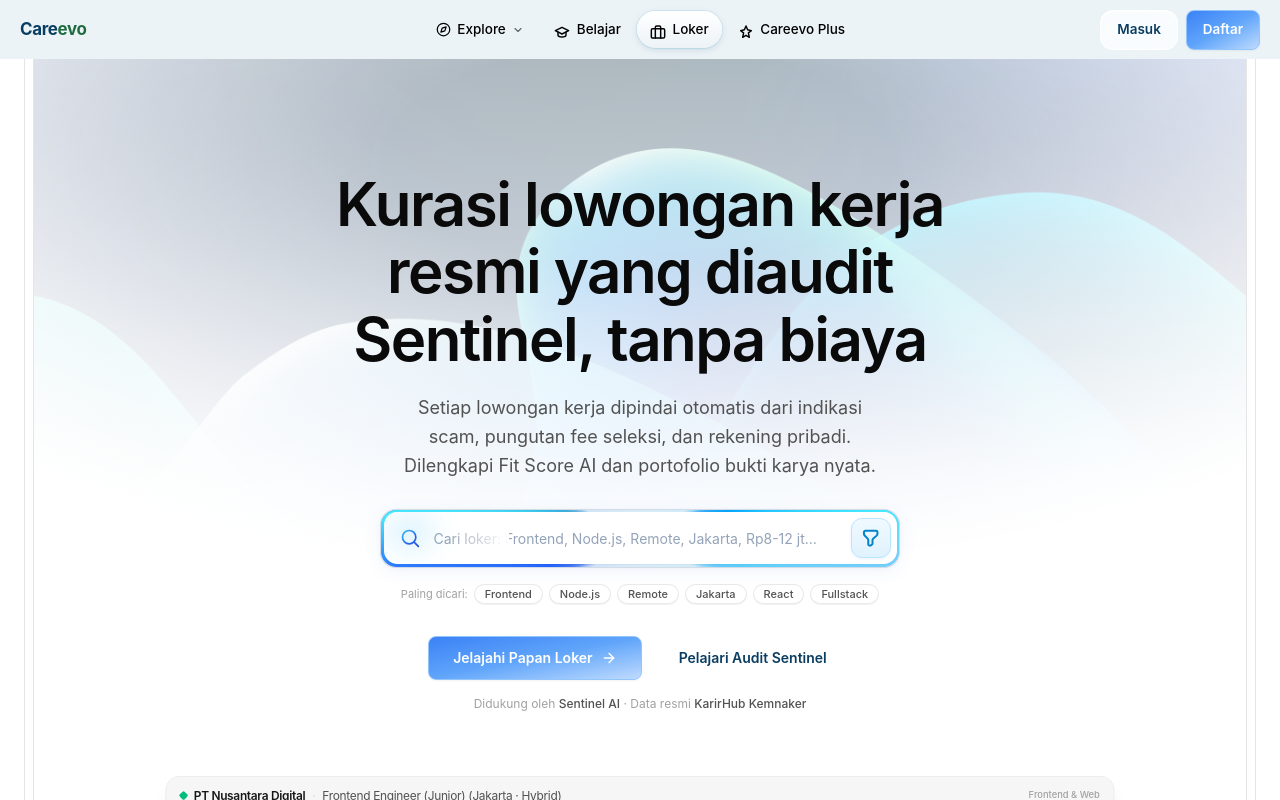
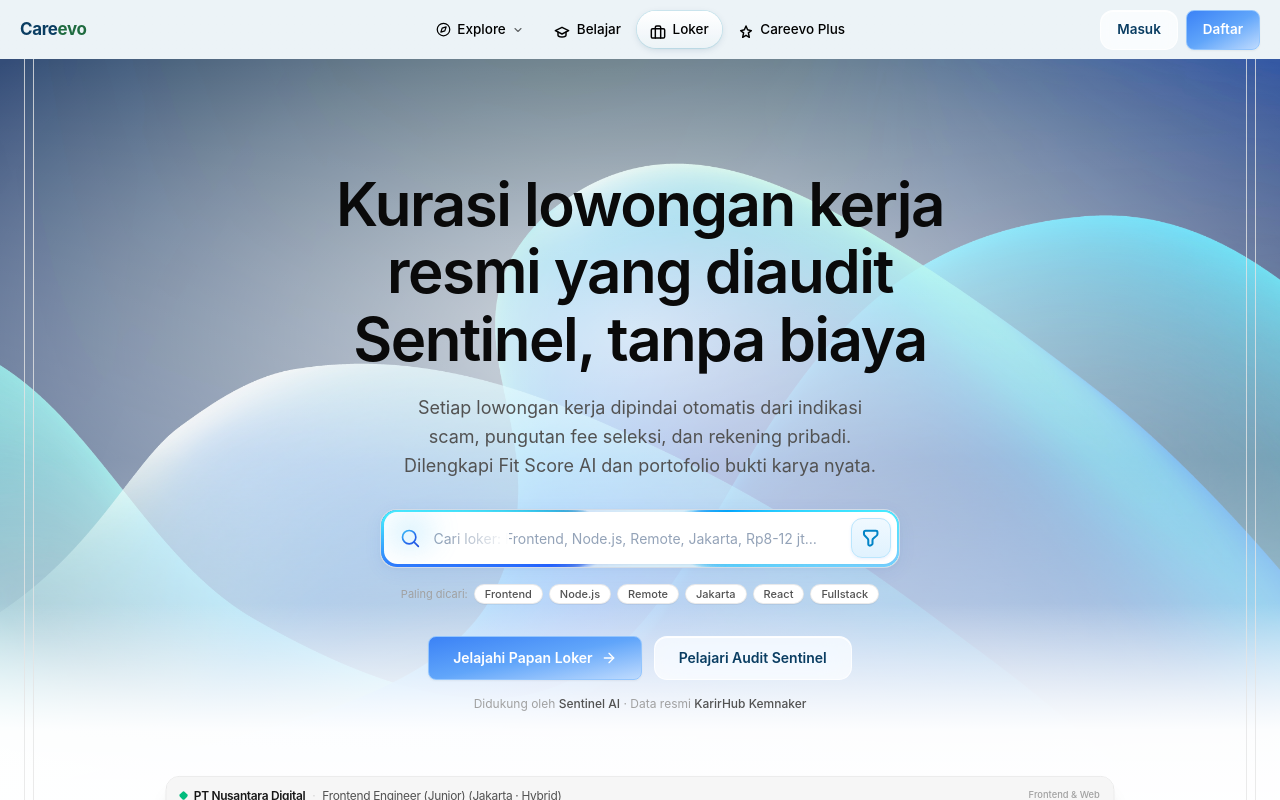
Before and after one commit to vaskoyudha/careevo, a Next.js app: page /loker in a window 1280 px wide. Shown: the top 800 px of the page. Built offline with nearby package versions, Linux system fonts and the light colour scheme.

Commit message:
style(loker): extend hero header image full width with 80% opacity and bottom white fade

```diff
--- a/src/components/features/jobs/vertex-kerja-view.tsx
+++ b/src/components/features/jobs/vertex-kerja-view.tsx
@@ -343,28 +343,32 @@
   };
 
   return (
-    <div className="min-h-screen bg-white text-neutral-900 selection:bg-neutral-200">
+    <div className="relative min-h-screen bg-white text-neutral-900 selection:bg-neutral-200 overflow-x-hidden">
+      {/* Full-width Extended Header Image (Outer Viewport Width, 80% Opacity, Bottom White Fade) */}
+      <div className="pointer-events-none absolute inset-x-0 top-0 z-0 h-[600px] sm:h-[700px] md:h-[800px] w-full overflow-hidden select-none">
+        <Image
+          src="/images/hero-loker-header.jpg"
+          alt="Careevo header visual"
+          fill
+          priority
+          className="object-cover object-top opacity-80"
+        />
+        {/* Soft center backlight to keep headline text crystal clear */}
+        <div className="absolute inset-0 bg-[radial-gradient(ellipse_75%_65%_at_50%_35%,rgba(255,255,255,0.78)_0%,rgba(255,255,255,0.3)_55%,transparent_85%)]" />
+        {/* White fading on the bottom of the image */}
+        <div className="absolute inset-0 bg-gradient-to-b from-transparent via-white/20 to-white" />
+        <div className="absolute inset-x-0 bottom-0 h-64 bg-gradient-to-t from-white via-white/95 to-transparent" />
+      </div>
+
       {/* Outer Vertex Grid Frame */}
-      <div className="container mx-auto">
-        <div className="border-x border-neutral-200">
-          <div className="mx-1 border-x border-neutral-200 sm:mx-1.5 lg:mx-2 bg-white">
+      <div className="container relative z-10 mx-auto">
+        <div className="border-x border-neutral-200/80">
+          <div className="mx-1 border-x border-neutral-200/80 sm:mx-1.5 lg:mx-2">
             {/* ============================================================ */}
             {/* 1. HERO SECTION (SEC 0)                                       */}
             {/* ============================================================ */}
-            <div className="relative z-20 w-full bg-white pt-16 sm:pt-20 md:pt-24 lg:pt-28 overflow-hidden">
-              {/* Header Visual Image (Richard Horvath 3D Waves) */}
-              <div className="pointer-events-none absolute inset-x-0 top-0 h-[520px] sm:h-[580px] md:h-[660px] overflow-hidden select-none">
-                <Image
-                  src="/images/hero-loker-header.jpg"
-                  alt="Careevo header ambient visual"
-                  fill
-                  priority
-                  className="object-cover object-top opacity-35 [mask-image:radial-gradient(ellipse_85%_70%_at_50%_15%,#000_25%,transparent_90%)]"
-                />
-                <div className="absolute inset-0 bg-gradient-to-b from-white/10 via-white/50 to-white" />
-              </div>
-
-              <div className="relative z-10 px-6 sm:px-8 lg:px-12">
+            <div className="relative z-20 w-full pt-16 sm:pt-20 md:pt-24 lg:pt-28">
+              <div className="px-6 sm:px-8 lg:px-12">
                 <div className="mx-auto max-w-4xl text-center">
                   {/* Main Headline */}
                   <h1 className="text-balance font-semibold text-3xl sm:text-4xl md:text-5xl lg:text-6xl text-neutral-950 tracking-tight leading-[1.12]">
```
